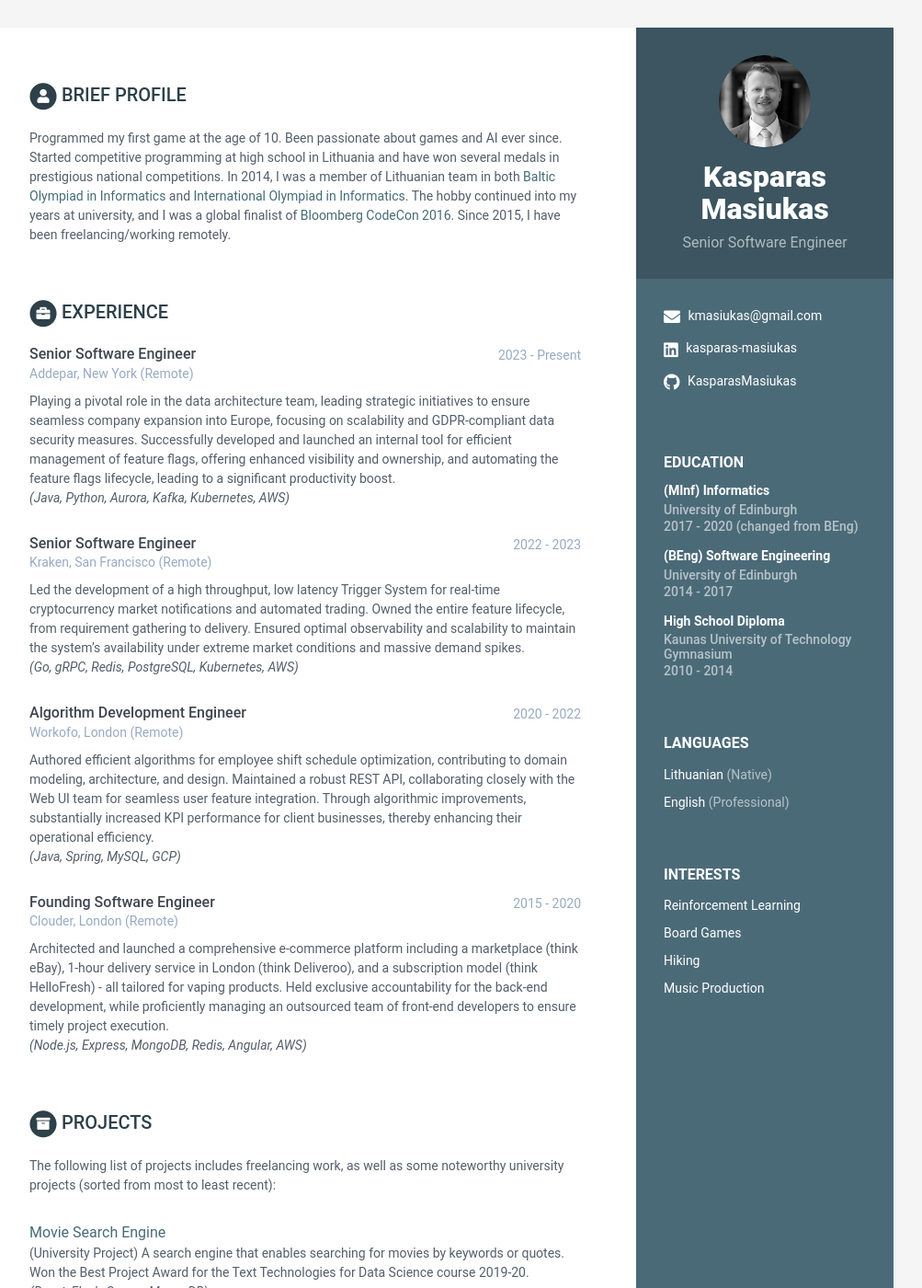
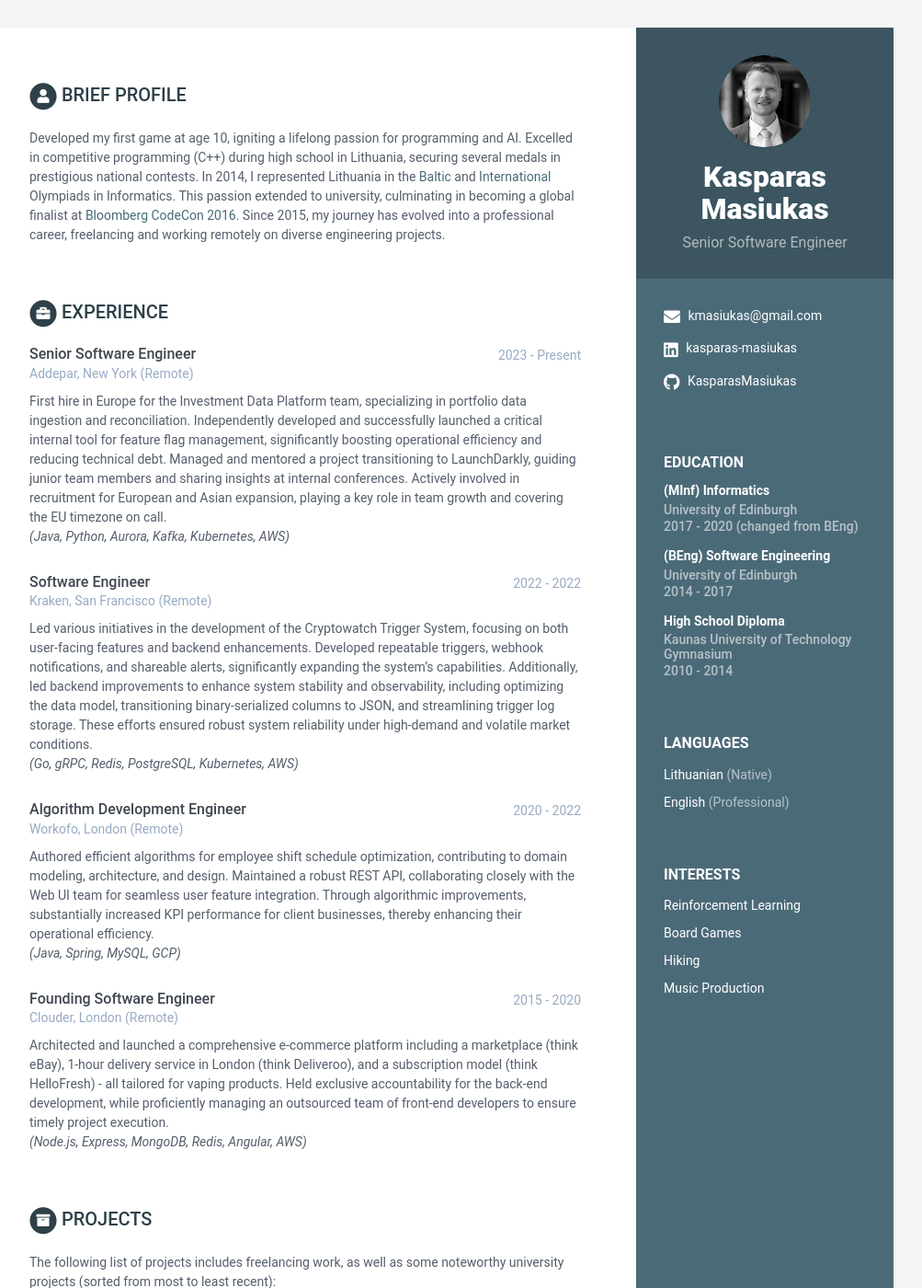
Before and after one commit to KasparasM/KasparasM.github.io, a Jekyll site: the page built from index.html, in a window 1280 px wide and 1400 px high. Shown: the whole window at 92% size, without its empty margins (168-1171 px from the left). Built offline with Jekyll 4.4.1, drawn with Linux system fonts in a browser that asks for light colours; some of the changed text lies outside the part shown.

Commit message:
Update experience

```diff
--- a/_data/data.yml
+++ b/_data/data.yml
@@ -47,10 +47,11 @@
 career-profile:
     title: Brief Profile
     summary: |
-      Programmed my first game at the age of 10. Been passionate about games and AI ever since.
-      Started competitive programming at high school in Lithuania and have won several medals in prestigious national competitions.
-      In 2014, I was a member of Lithuanian team in both [Baltic Olympiad in Informatics](http://www.boi2014.lmio.lt/) and [International Olympiad in Informatics](https://www.ioi2014.org/).
-      The hobby continued into my years at university, and I was a global finalist of [Bloomberg CodeCon 2016](https://codecon.bloomberg.com/). Since 2015, I have been freelancing/working remotely.
+      Developed my first game at age 10, igniting a lifelong passion for programming and AI.
+      Excelled in competitive programming (C++) during high school in Lithuania, securing several medals in prestigious national contests.
+      In 2014, I represented Lithuania in the [Baltic](http://www.boi2014.lmio.lt/) and [International](https://www.ioi2014.org/) Olympiads in Informatics.
+      This passion extended to university, culminating in becoming a global finalist at [Bloomberg CodeCon 2016](https://codecon.bloomberg.com/).
+      Since 2015, my journey has evolved into a professional career, freelancing and working remotely on diverse engineering projects.
 education:
     - degree: (MInf) Informatics
       university: University of Edinburgh
@@ -69,16 +70,19 @@
       time: 2023 - Present
       company: Addepar, New York (Remote)
       details: |
-        Playing a pivotal role in the data architecture team, leading strategic initiatives to ensure seamless company expansion into Europe, focusing on scalability and GDPR-compliant data security measures.
-        Successfully developed and launched an internal tool for efficient management of feature flags, offering enhanced visibility and ownership, and automating the feature flags lifecycle, leading to a significant productivity boost.
+        First hire in Europe for the Investment Data Platform team, specializing in portfolio data ingestion and reconciliation.
+        Independently developed and successfully launched a critical internal tool for feature flag management, significantly boosting operational efficiency and reducing technical debt.
+        Managed and mentored a project transitioning to LaunchDarkly, guiding junior team members and sharing insights at internal conferences.
+        Actively involved in recruitment for European and Asian expansion, playing a key role in team growth and covering the EU timezone on call.
         <br>*(Java, Python, Aurora, Kafka, Kubernetes, AWS)*
-    - role: Senior Software Engineer
-      time: 2022 - 2023
+    - role: Software Engineer
+      time: 2022 - 2022
       company: Kraken, San Francisco (Remote)
       details: |
-        Led the development of a high throughput, low latency Trigger System for real-time cryptocurrency market notifications and automated trading.
-        Owned the entire feature lifecycle, from requirement gathering to delivery.
-        Ensured optimal observability and scalability to maintain the system's availability under extreme market conditions and massive demand spikes.
+        Led various initiatives in the development of the Cryptowatch Trigger System, focusing on both user-facing features and backend enhancements.
+        Developed repeatable triggers, webhook notifications, and shareable alerts, significantly expanding the system's capabilities.
+        Additionally, led backend improvements to enhance system stability and observability, including optimizing the data model, transitioning binary-serialized columns to JSON, and streamlining trigger log storage.
+        These efforts ensured robust system reliability under high-demand and volatile market conditions.
         <br>*(Go, gRPC, Redis, PostgreSQL, Kubernetes, AWS)*
     - role: Algorithm Development Engineer
       time: 2020 - 2022
@@ -100,6 +104,10 @@
     intro: >
       The following list of projects includes freelancing work, as well as some noteworthy university projects (sorted from most to least recent):
     assignments:
+      - title: Startline
+        link: "https://www.startline.lt/"
+        tagline: "Designed a complete software solution for managing car tuning services for a client's company. The solution includes: an Android app with multi-level authentication, appointment scheduling system with job specifics, reporting/accounting tools, appointment reminders via SMS to clients, SMS marketing tools, holiday management. Additionally, I designed a [self-booking page](http://register.startline.lt/) (Lithuanian) to display real availability and allow clients to self-register for an appointment.<br>*(Java, Android, [**MERN**](https://www.educative.io/edpresso/what-is-mern-stack) stack for back-end and self-booking page)*"
+
       - title: Movie Search Engine
         link: "http://167.71.139.222"
         tagline: "(University Project) A search engine that enables searching for movies by keywords or quotes. Won the Best Project Award for the Text Technologies for Data Science course 2019-20.<br>*(React, Flask, Scrapy, MongoDB)*"
@@ -108,12 +116,8 @@
         link: "https://i.imgur.com/6scAt1j.png"
         tagline: "(University Project) Built a deep reinforcement learning agent model that can trade stocks profitably. Nominated for the IBM Prize for Best Machine Learning Practical project 2019-20.<br>*(Python, Tensorflow)*"
 
-      - title: Startline
-        link: "https://www.startline.lt/"
-        tagline: "Designed a complete software solution for managing car tuning services for a client's company. The solution includes: an Android app with multi-level authentication, appointment scheduling system with job specifics, reporting/accounting tools, appointment reminders via SMS to clients, SMS marketing tools, holiday management. Additionally, I designed a [self-booking page](http://register.startline.lt/) (Lithuanian) to display real availability and allow clients to self-register for an appointment.<br>*(Java, Android, [**MERN**](https://www.educative.io/edpresso/what-is-mern-stack) stack for back-end and self-booking page)*"
-
       - title: Asvela
-        link: "https://shop.asvela.com/"
+        link: "https://asvela.lt/"
         tagline: "Web scraping and data modelling for car part specifications used for automated generation of product listing descriptions and car compatibility tables.<br>*(Java, Jaunt, SQL)*"
 
 # publications:
@@ -163,11 +167,11 @@
       - name: React.js
         level: 95%
 
+      - name: C++
+        level: 90%
+
       - name: Angular
         level: 90%
-
-      - name: C++
-        level: 75%
 
       - name: .NET
         level: 60%
```
